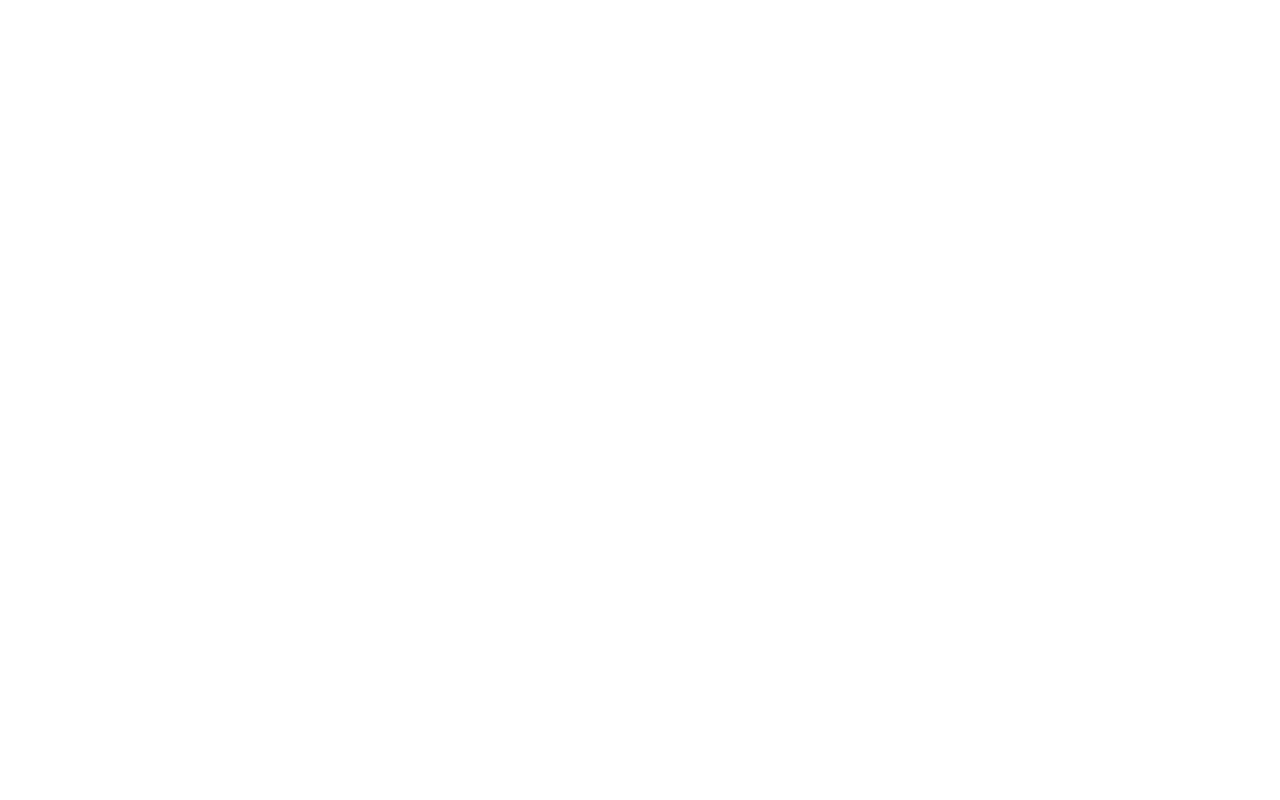
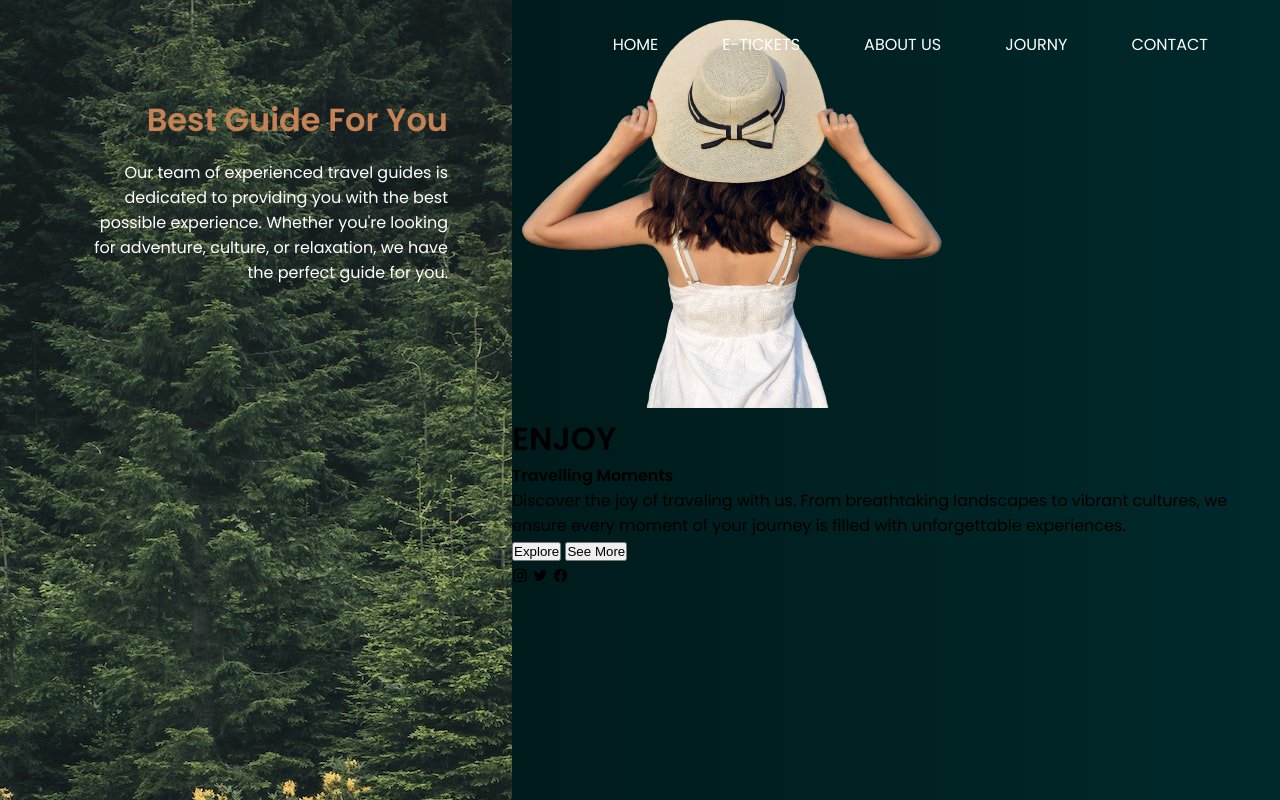
Before and after one commit to vishalPandatt/Landing-Page, a plain HTML site: page Landing Page 03/index.html in a window 1280 px wide. Drawn offline with nearby package versions, Linux system fonts and the light colour scheme.

Commit message:
adding style

```diff
--- a/Landing Page 03/index.html
+++ b/Landing Page 03/index.html
@@ -6,6 +6,10 @@
     <title>Landing Page 03</title>
     <link rel="stylesheet" href="style.css">
 </head>
+<link
+    href="https://cdn.jsdelivr.net/npm/remixicon@4.5.0/fonts/remixicon.css"
+    rel="stylesheet"
+/>
 <body>
     <nav>
         <ul class="nav-links">
@@ -17,5 +21,35 @@
         </ul>
     </nav>
 
+    <div class="container">
+        <div class="container-left">
+            <div class="left_content">
+                <h4>Best Guide For You</h4>
+                <p>
+                    Our team of experienced travel guides is dedicated to providing you with the best possible experience. Whether you're looking for adventure, culture, or relaxation, we have the perfect guide for you.
+                </p>
+            </div>
+        </div>
+        <div class="container-right">
+            <img src="women.png" alt="women">
+            <div class="right_content">
+                <h1>ENJOY</h1>
+                <H4>Travelling Moments</H4>
+                <p>
+                    Discover the joy of traveling with us. From breathtaking landscapes to vibrant cultures, we ensure every moment of your journey is filled with unforgettable experiences.
+                </p>
+                <div class="actions-btns">
+                    <button class="btn primary_btn">Explore</button>
+                    <button class="btn secondary_btn">See More</button>
+                </div>
+                <div class="socials">
+                    <span><i class="ri-instagram-line"></i></span>
+                    <span><i class="ri-twitter-fill"></i></span>
+                    <span><i class="ri-facebook-circle-fill"></i></span>
+                </div>
+            </div>
+        </div>
+    </div>
+
 </body>
 </html>
--- a/Landing Page 03/style.css
+++ b/Landing Page 03/style.css
@@ -47,3 +47,35 @@ nav{
 .link a:hover{
     background-color: var(--secondary-color);
 }
+.container{
+    min-height: 100vh;
+    display: flex;
+}
+.container-left{
+    flex: 1;
+    background-image: url("bg.jpg");
+    background-position: center center;
+    border-image: cover;
+    background-repeat: no-repeat;
+}
+.left_content{
+    margin: 5rem 3rem 0 auto;
+    padding: 1rem;
+    max-width: 400px;
+    text-align: right;
+}
+.left_content h4{
+    margin-bottom: 1rem;
+    font-size: 2rem;
+    font-weight: 600;
+    color: var(--secondary-color);
+}
+.left_content p{
+    color: var(--white);
+}
+.container-right{
+    flex: 1.5;
+    position: relative;
+
+
+}
```
